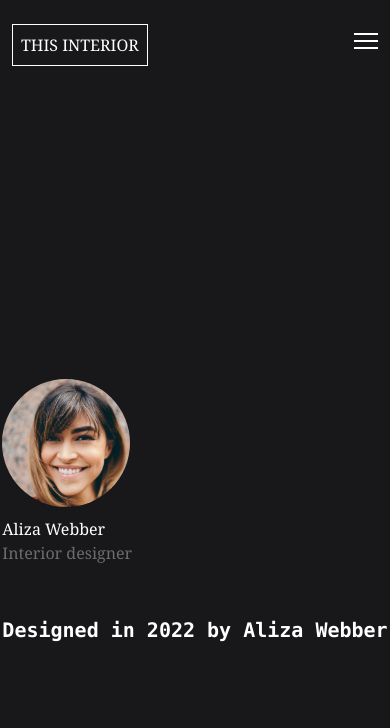
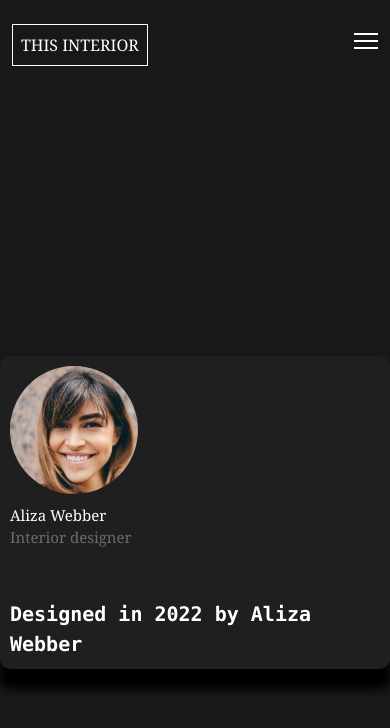
Before and after one commit to MiguelCamilo/Interior-Consultant-Webpage, a website: page about.html in a window 390 px wide. Drawn offline with Linux system fonts and the light colour scheme.

Commit message:
responsive about section

```diff
--- a/input.css
+++ b/input.css
@@ -48,11 +48,11 @@
 	transform: rotate(-45deg) translateY(6px) translate(-6px);
 }
 
-@media screen and (min-width: 450px) {
+@media screen and (min-width: 390px) {
 	.aboutCard {
 		background-color: #1f1f20;
 		border-radius: 10px;
-		padding: 65px;
+		padding: 10px;
 		filter: drop-shadow(0px 20px 4px black);
         font-size: 15px;
 	}
```
Also changed, not shown: dist/output.css.
